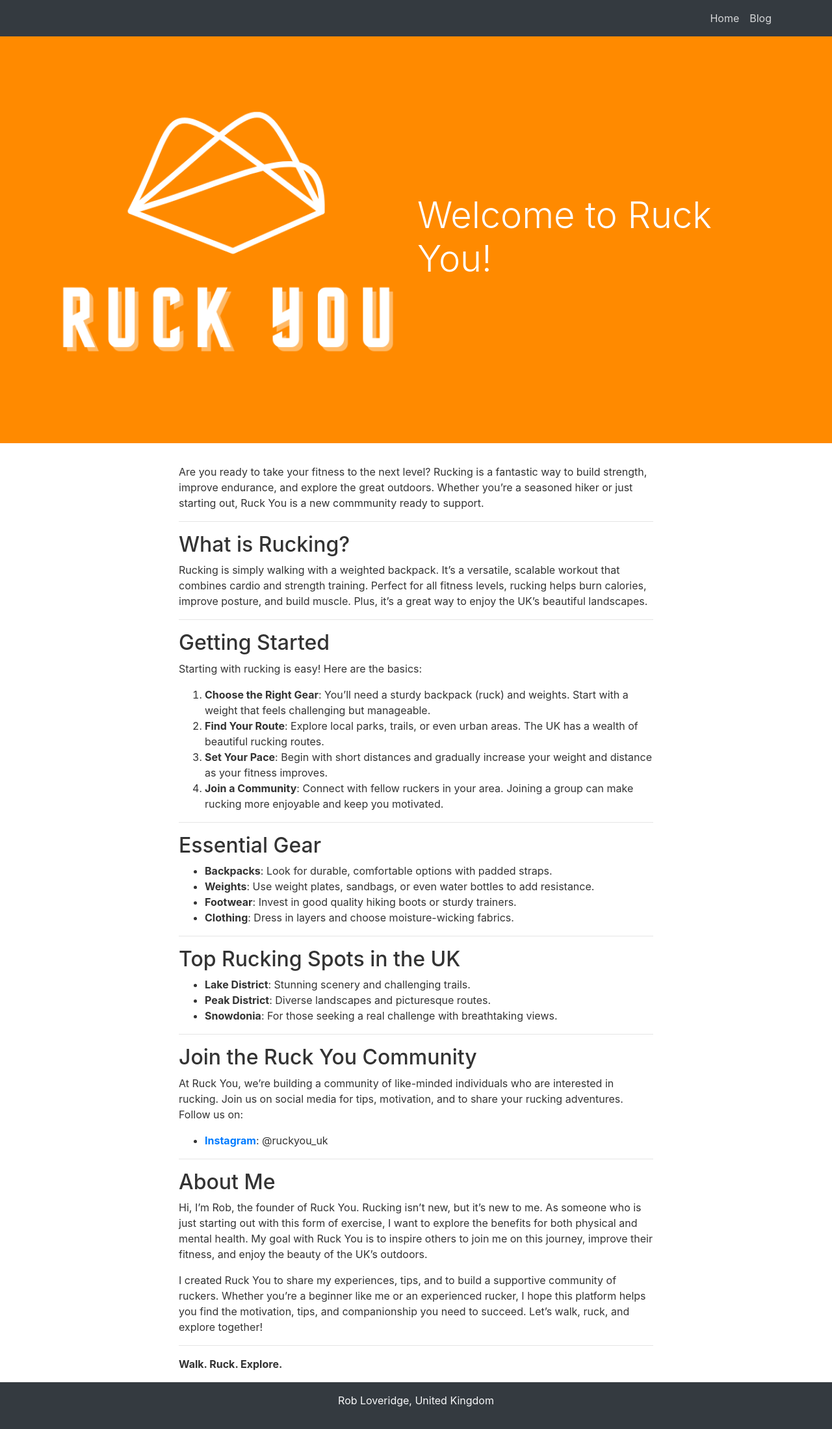
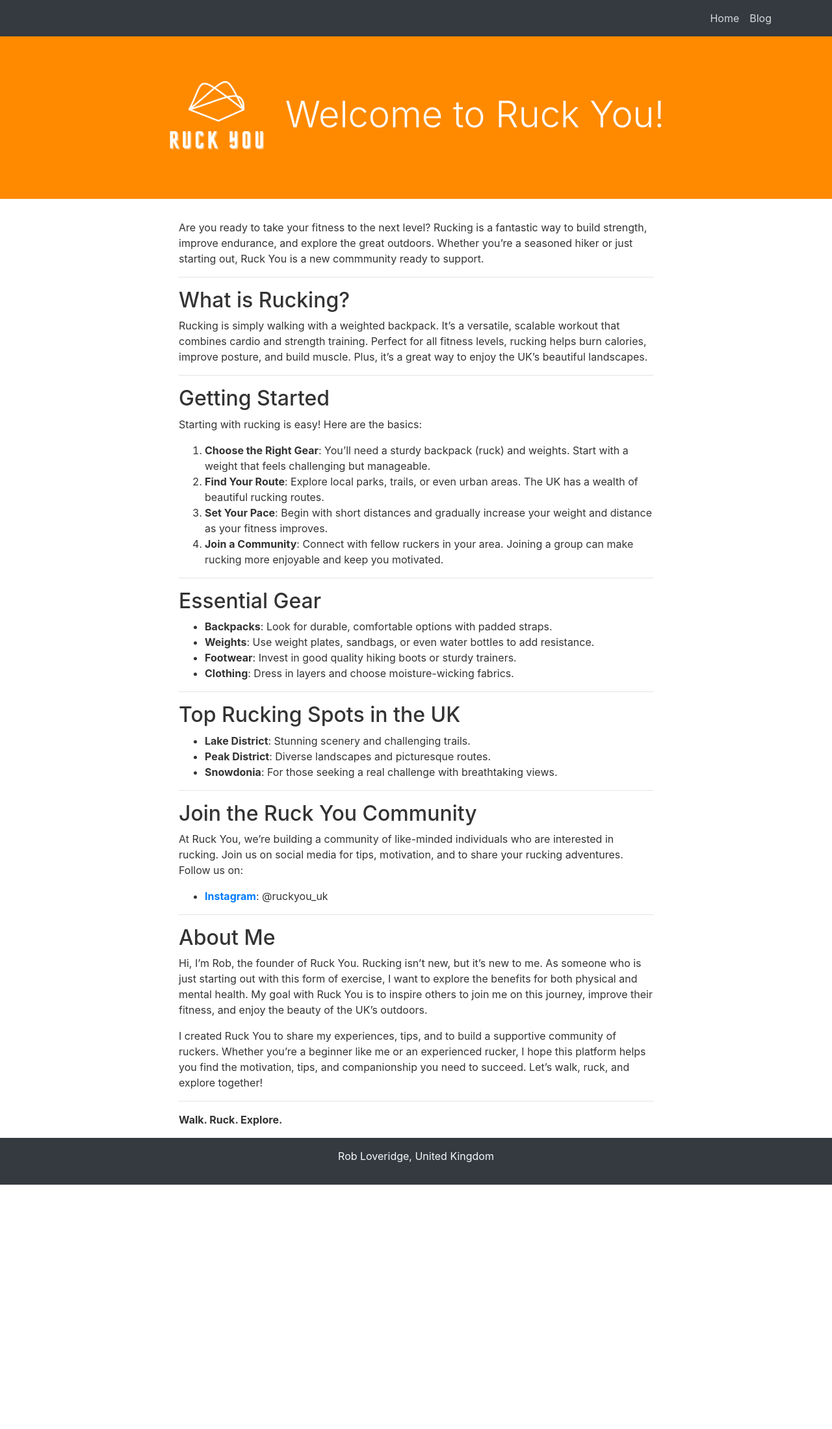
Before and after one commit to robertloveridge/ruckyou, a Jekyll site: the page built from index.md, in a window 1280 px wide. Shown: the whole page at 65% size. Built offline with Jekyll 4.4.1, drawn with Linux system fonts in a browser that asks for light colours; nearby versions of some CDN libraries; after the commit the page ends 1823 px from its top, so only the background shows below that.

Commit message:
Update style.css

```diff
--- a/css/style.css
+++ b/css/style.css
@@ -26,8 +26,8 @@
 }
 
 .logo {
-   width: 50%; /* Adjust the height as needed */
-    margin-right: 15px; /* Space between logo and text */
+  width: 150px;
+  margin-right: 15px; /* Space between logo and text */
 }
 
 footer {
```
